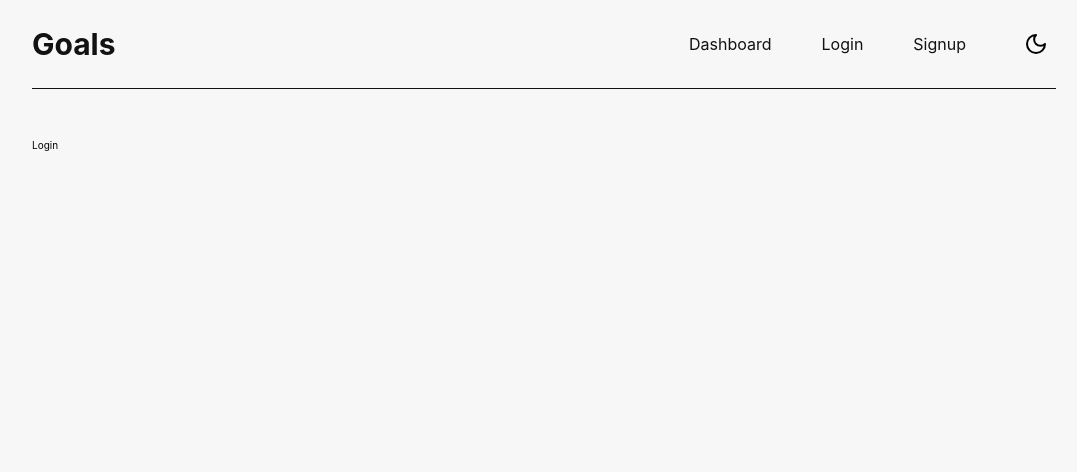
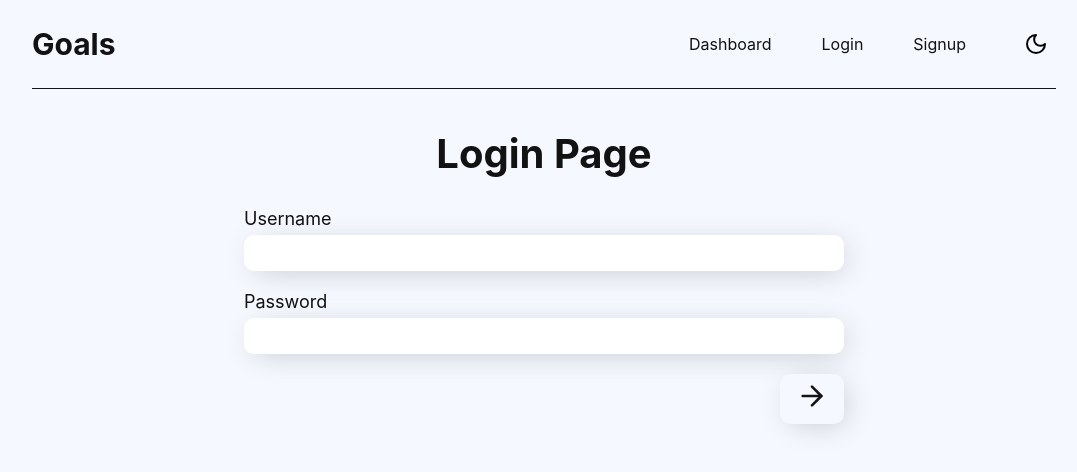
Before and after one commit to whoiscaio/goals-app, a React (Create React App) app in the folder frontend/: page /login in a window 1280 px wide. Shown: the top 472 px of the page, without its empty margins (96-1173 px from the left). Built offline with nearby package versions, Linux system fonts and the light colour scheme.

Commit message:
feat: login page basic styles

```diff
--- a/frontend/src/App.tsx
+++ b/frontend/src/App.tsx
@@ -21,7 +21,7 @@ function App() {
         <div className="App">
           <Header currentTheme={theme} themeSwitcher={toggleTheme} />
           <PageWrapper>
-            <Router />
+            <Router currentTheme={theme} />
           </PageWrapper>
         </div>
       </ThemeProvider>
--- a/frontend/src/components/Header/index.tsx
+++ b/frontend/src/components/Header/index.tsx
@@ -25,7 +25,7 @@ function Header({ currentTheme, themeSwitcher }: HeaderProps) {
         <button onClick={themeSwitcher}>
           {
             currentTheme === 'dark'
-            ? <Sun color='#f3f3f3' size={24} />
+            ? <Sun color='#f6f8ff' size={24} />
             : <Moon size={24} />
           }
         </button>
--- a/frontend/src/components/Router.tsx
+++ b/frontend/src/components/Router.tsx
@@ -1,16 +1,20 @@
-import { Route, Routes } from 'react-router-dom'
-import Dashboard from '../pages/Dashboard'
-import Login from '../pages/Login'
-import Signup from '../pages/Signup'
+import { Route, Routes } from 'react-router-dom';
+import Dashboard from '../pages/Dashboard';
+import Login from '../pages/Login';
+import Signup from '../pages/Signup';
 
-function Router() {
+type RouterTypes = {
+  currentTheme: string,
+}
+
+function Router({ currentTheme }: RouterTypes) {
   return (
     <Routes>
       <Route path="/" element={<Dashboard />} />
-      <Route path="/login" element={<Login />} />
+      <Route path="/login" element={<Login currentTheme={currentTheme} />} />
       <Route path="/signup" element={<Signup />} />
     </Routes>
-  )
+  );
 }
 
-export default Router
+export default Router;
--- a/frontend/src/pages/Login.tsx
+++ b/frontend/src/pages/Login.tsx
@@ -1,5 +1,58 @@
-function Login() {
-  return <div>Login</div>;
+import { ChangeEvent, FormEvent, useState } from 'react';
+import { ArrowRight } from 'lucide-react';
+
+import { LoginPageContainer } from './styles';
+
+type LoginProps = {
+  currentTheme: string;
+};
+
+function Login({ currentTheme }: LoginProps) {
+  const [username, setUsername] = useState<string>('');
+  const [password, setPassword] = useState<string>('');
+
+  function handleSubmit(e: FormEvent) {
+    e.preventDefault();
+
+    console.log();
+  }
+
+  function handleUsernameChange(e: ChangeEvent<HTMLInputElement>) {
+    setUsername(e.target.value);
+  }
+
+  function handlePasswordChange(e: ChangeEvent<HTMLInputElement>) {
+    setPassword(e.target.value);
+  }
+
+  const arrowIconColor = currentTheme === 'dark' ? '#f6f8ff' : '#141414';
+
+  return (
+    <LoginPageContainer>
+      <h1>Login Page</h1>
+      <form onSubmit={handleSubmit}>
+        <label>
+          <span>Username</span>
+          <input type="text" value={username} onChange={handleUsernameChange} />
+        </label>
+
+        <label>
+          <span>Password</span>
+          <input
+            type="password"
+            value={password}
+            onChange={handlePasswordChange}
+          />
+        </label>
+
+        <div className="button-wrapper">
+          <button type="submit">
+            <ArrowRight size={32} color={arrowIconColor} />
+          </button>
+        </div>
+      </form>
+    </LoginPageContainer>
+  );
 }
 
 export default Login;
--- a/frontend/src/pages/styles.ts
+++ b/frontend/src/pages/styles.ts
@@ -1,8 +1,67 @@
 import styled from 'styled-components';
+
+export const LoginPageContainer = styled.section`
+  width: min(600px, 100%);
+
+  h1, span {
+    color: ${({ theme }) => theme.colors.text};
+  }
+
+  h1 {
+    text-align: center;
+    font-size: 4rem;
+
+    margin-bottom: 3rem;
+
+    pointer-events: none;
+  }
+
+  label {
+    display: block;
+
+    margin-bottom: 2rem;
+  }
+
+  span {
+    font-size: 1.8rem;
+  }
+
+  input {
+    border: 0;
+    border-radius: ${({ theme }) => theme.measures.borderRadius};
+    box-shadow: ${({ theme }) => theme.measures.boxShadow};
+
+    width: 100%;
+
+    margin-top: .6rem;
+    padding: 1rem;
+  }
+
+  .button-wrapper {
+    display: flex;
+    justify-content: flex-end;
+  }
+
+  button {
+    background: ${({ theme }) => theme.colors.background};
+    border-radius: ${({ theme }) => theme.measures.borderRadius};
+    box-shadow: ${({ theme }) => theme.measures.boxShadow};
+
+    font-size: 2.4rem;
+    font-weight: 800;
+
+    padding: .6rem 1.6rem;
+
+    cursor: pointer;
+  }
+`;
 
 export const PageWrapper = styled.main`
   width: min(1200px, 80vw);
 
+  display: flex;
+  justify-content: center;
+
   margin: 0 auto;
-  padding: 5rem 0;
+  padding: 4rem 0;
 `;
--- a/frontend/src/styles/themes/dark.ts
+++ b/frontend/src/styles/themes/dark.ts
@@ -4,7 +4,7 @@ import pattern from '.';
 const dark: DefaultTheme = {
   colors: {
     background: '#141414',
-    text: '#f3f3f3',
+    text: '#f6f8ff',
     elements: '#3D4766',
     effects: {
       themeSwitcherBackground: '#282828',
--- a/frontend/src/styles/themes/light.ts
+++ b/frontend/src/styles/themes/light.ts
@@ -3,7 +3,7 @@ import pattern from '.';
 
 const light: DefaultTheme = {
   colors: {
-    background: '#f7f7f7',
+    background: '#f6f8ff',
     text: '#121212',
     elements: '#A3BCF9',
     effects: {
```
